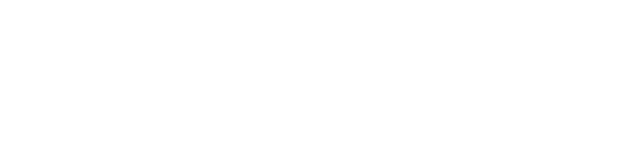
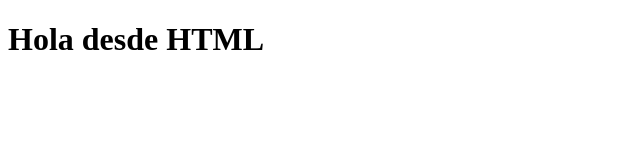
Before and after one commit to Troncomobile/firstGIT, a plain HTML site: page index.html in a window 1280 px wide. Shown: the whole page, without its empty margins (0-640 px from the left). Drawn offline with Linux system fonts and the light colour scheme.

Commit message:
se edito index

```diff
--- a/index.html
+++ b/index.html
@@ -7,7 +7,7 @@
     <title>Document</title>
 </head>
 <body>
-    <div></div>
+    <div><h1>Hola desde HTML</h1></div>
 
 </body>
 </html>
```
